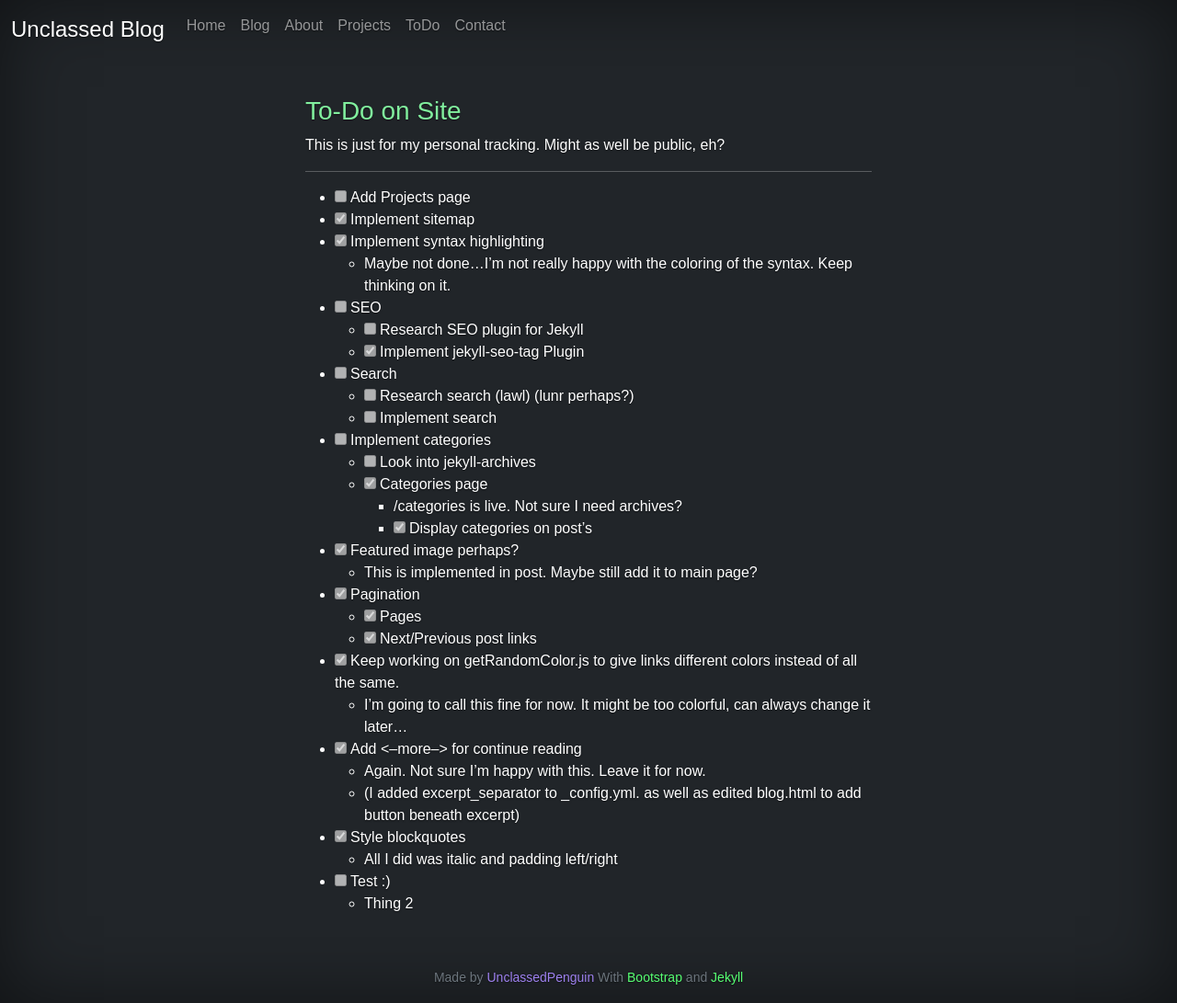
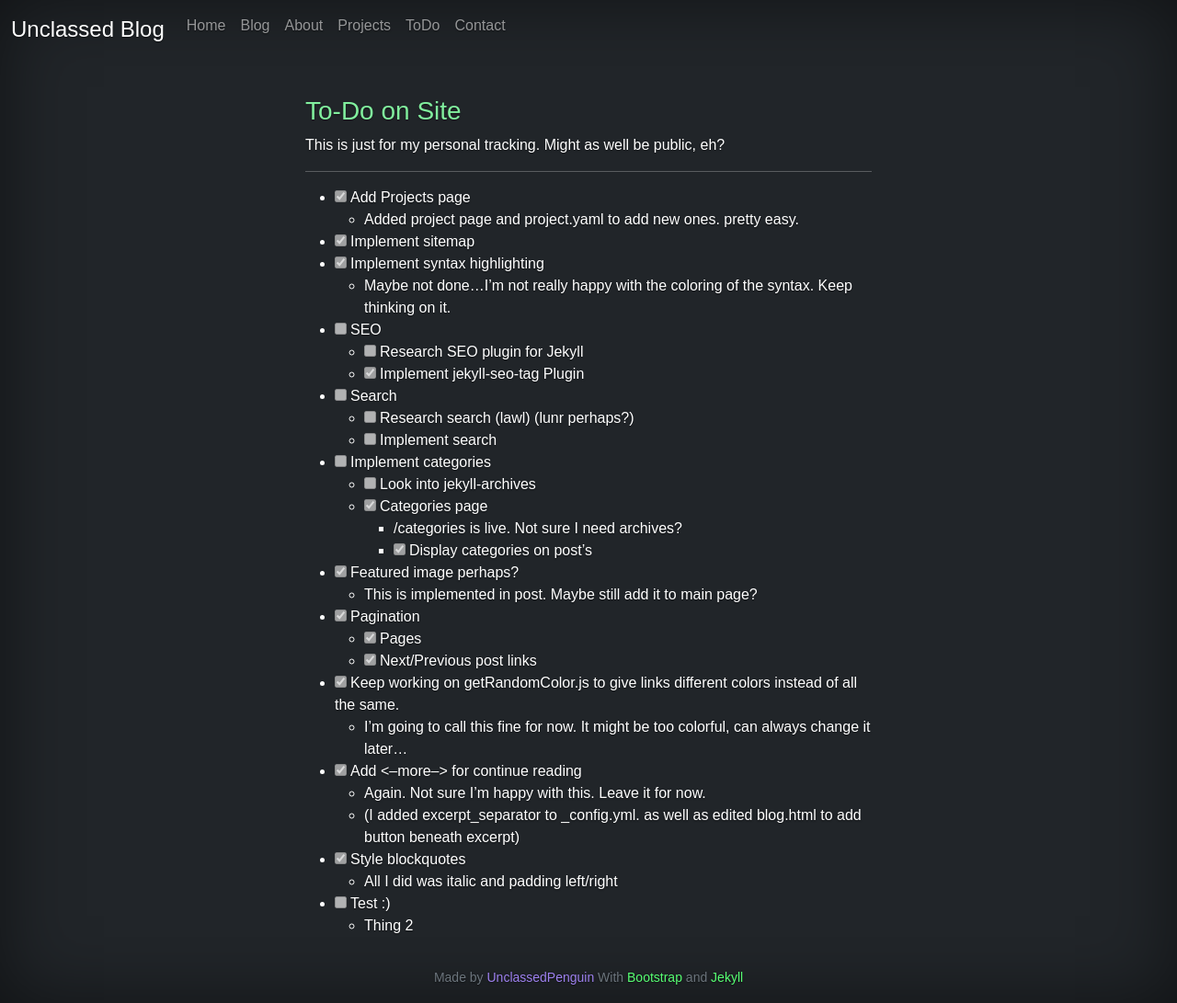
Before and after one commit to UnclassedPenguin/unclassedpenguin.github.io, a Jekyll site: the page built from todo.md, in a window 1280 px wide. Shown: the whole page at 92% size. Built offline with Jekyll 4.4.1, drawn with Linux system fonts in a browser that asks for light colours.

Commit message:
update todo

```diff
--- a/todo.md
+++ b/todo.md
@@ -9,7 +9,8 @@ title: ToDo
  Might as well be public, eh?
 
 -----
-- [ ] Add Projects page
+- [x] Add Projects page
+  - Added project page and project.yaml to add new ones. pretty easy.
 - [x] Implement sitemap
 - [x] Implement syntax highlighting
   - Maybe not done...I'm not really happy with the coloring of the syntax. Keep thinking on it.
```
